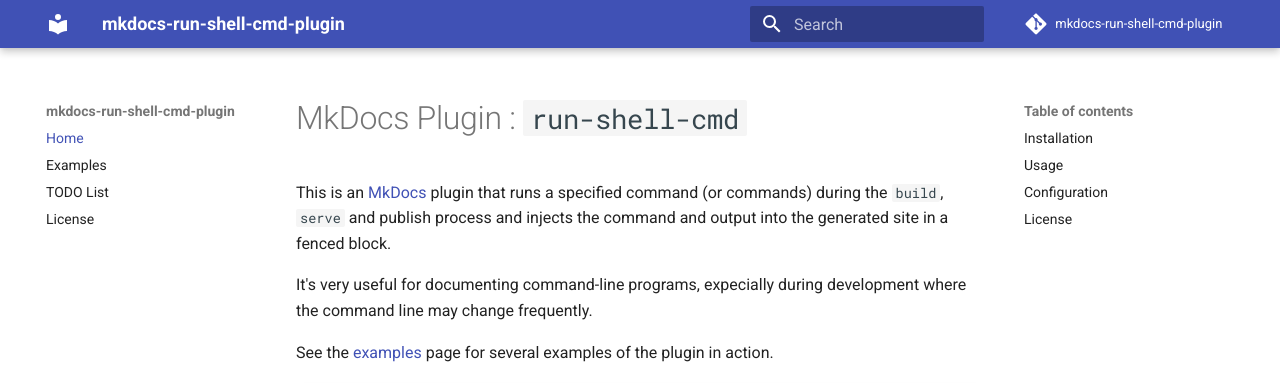
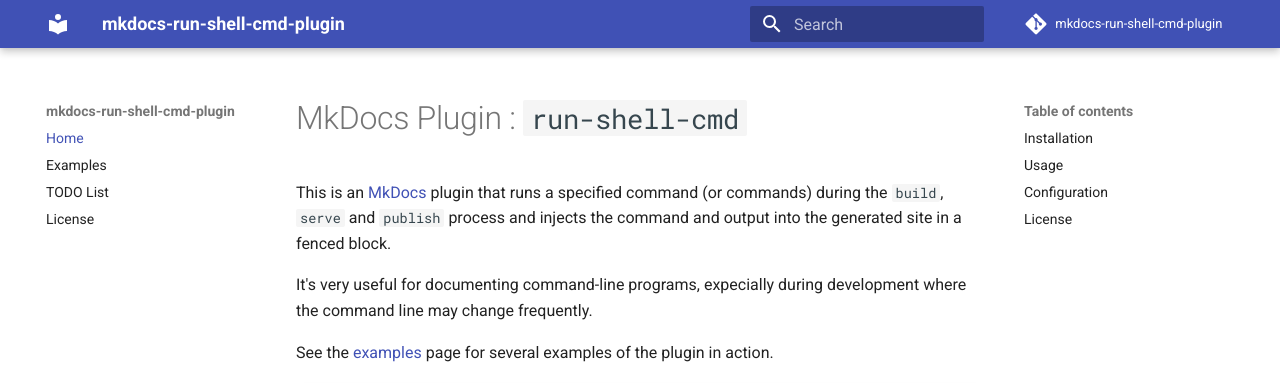
Before and after one commit to seapagan/mkdocs-run-shell-cmd-plugin, an MkDocs documentation site: the page built from docs/index.md, in a window 1280 px wide and 900 px high. Shown: the top 383 px of the window. Built offline with MkDocs 1.6.1 and Material for MkDocs 9.7.7, drawn with Linux system fonts in a browser that asks for light colours; comment, search, counter and statistics services are not loaded.

```diff
--- a/docs/index.md
+++ b/docs/index.md
@@ -1,7 +1,7 @@
 # MkDocs Plugin : `run-shell-cmd`
 
 This is an [MkDocs](https://www.mkdocs.org/){:target="_blank"} plugin that runs
-a specified command (or commands) during the `build`, `serve` and publish
+a specified command (or commands) during the `build`, `serve` and `publish`
 process and injects the command and output into the generated site in a fenced
 block.
 
```
